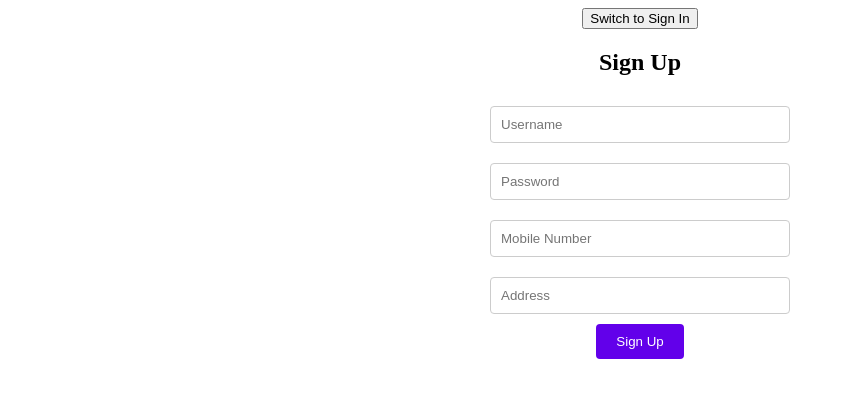
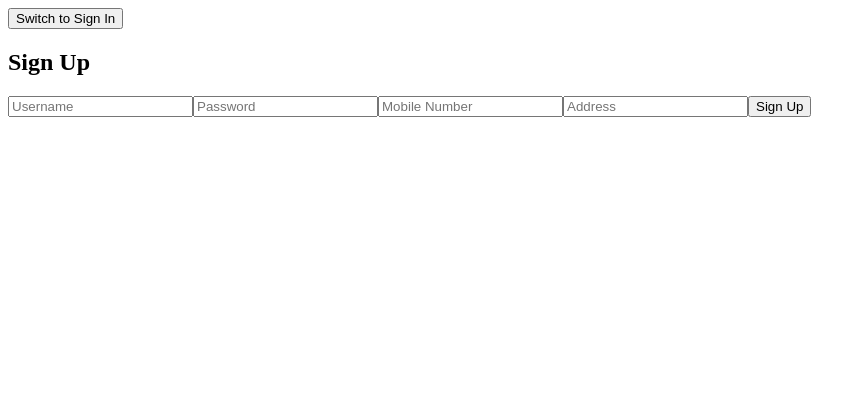
Before and after one commit to shwethask15/Social-Media-Listening-Tool, a React (Create React App) app in the folder frontend/: page / in a window 1280 px wide. Shown: the top 398 px of the page, without its empty margins (0-866 px from the left). Built offline with nearby package versions, Linux system fonts and the light colour scheme.

Commit message:
Revert "Updated the css"
This reverts commit 31974ce1b4590cb1aafb4cd2635ba252ef6cc319.

```diff
--- a/frontend/src/App.css
+++ b/frontend/src/App.css
@@ -16,36 +16,15 @@
   background-color:rgb(255, 255, 255);
 }
 
-/* App.css */
-.SignUp {
-  display: flex;
-  flex-direction: column;
-  align-items: center;
-   min-height: 100vh;
+/* input {
+  display: block;
+  margin: 10px 0;
+  padding: 10px;
+  width: 100%;
+  box-sizing: border-box;
 }
 
-.SignUp h2 {
-  margin-bottom: 20px;
-}
-
-.SignUp form {
-  display: flex;
-  flex-direction: column;
-  align-items: center;
-  width: 300px;
-}
-
-.SignUp input {
-  display: block;
-  width: 100%;
-  margin: 10px 0;
-  padding: 10px;
-  box-sizing: border-box;
-  border: 1px solid #ccc;
-  border-radius: 4px;
-}
-
-.SignUp button {
+button {
   padding: 10px 20px;
   background-color: #6200ea;
   color: white;
@@ -54,10 +33,10 @@
   cursor: pointer;
 }
 
-.SignUp button:hover {
+button:hover {
   background-color: #3700b3;
 }
 
-.SignUp p {
+p {
   color: red;
-}
+} */
--- a/frontend/src/Components/SignIn.js
+++ b/frontend/src/Components/SignIn.js
@@ -30,7 +30,7 @@ function SignIn({ onAuthSuccess }) {
   };
 
   return (
-    <div className='SignUp'>
+    <div>
       <h2>Sign In</h2>
       <form onSubmit={handleSignIn}>
         <input
--- a/frontend/src/Components/SignUp.js
+++ b/frontend/src/Components/SignUp.js
@@ -33,7 +33,7 @@ function SignUp({ onSignUpSuccess }) {
   };
 
   return (
-    <div className='SignUp'>
+    <div>
       <h2>Sign Up</h2>
       <form onSubmit={handleSignUp}>
         <input
--- a/frontend/src/index.js
+++ b/frontend/src/index.js
@@ -4,7 +4,5 @@ import AuthPage from './Components/AuthPage';
 
 const root = ReactDOM.createRoot(document.getElementById('root'));
 root.render(
-    <div className='App'>
     <AuthPage />
-    </div>
 );
```
Also changed, not shown: frontend/src/pages/Analytics/style/smlShow.css (line endings or trailing spaces).
